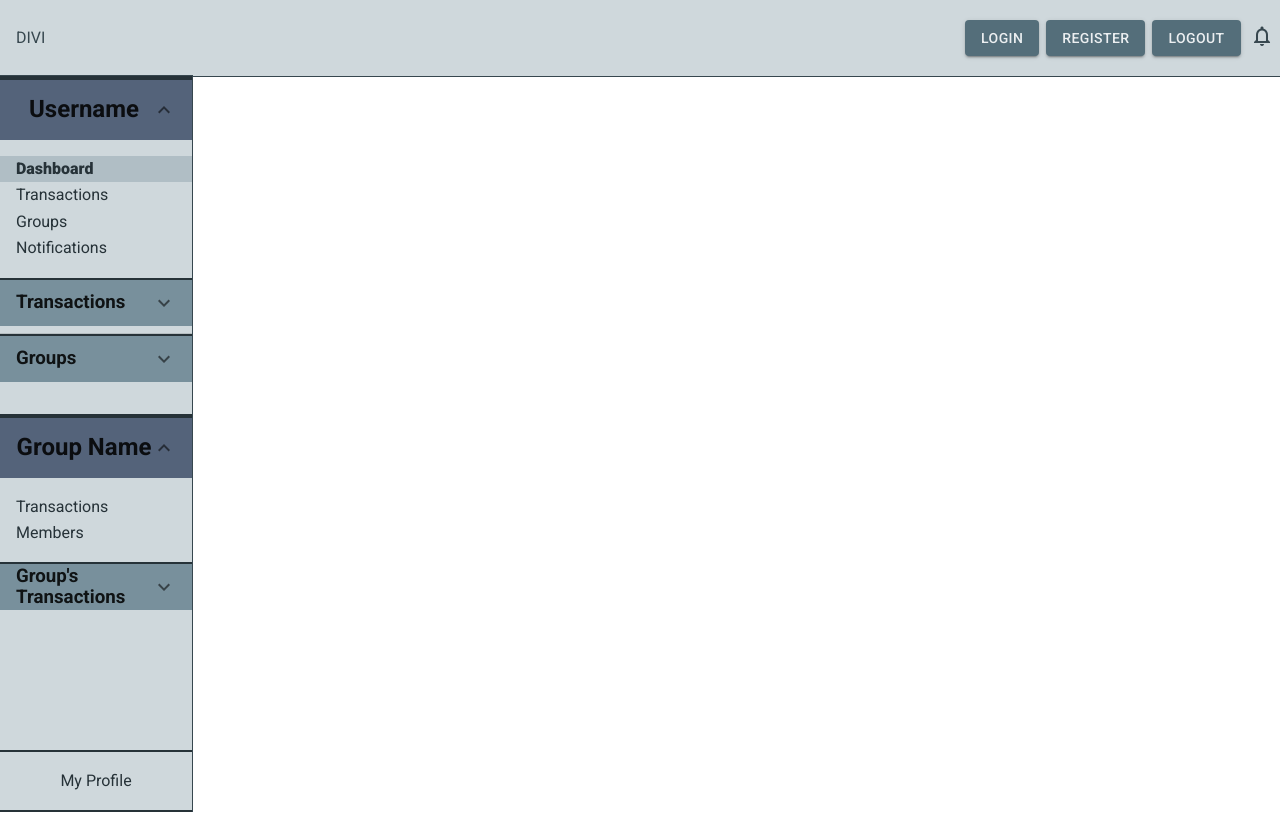
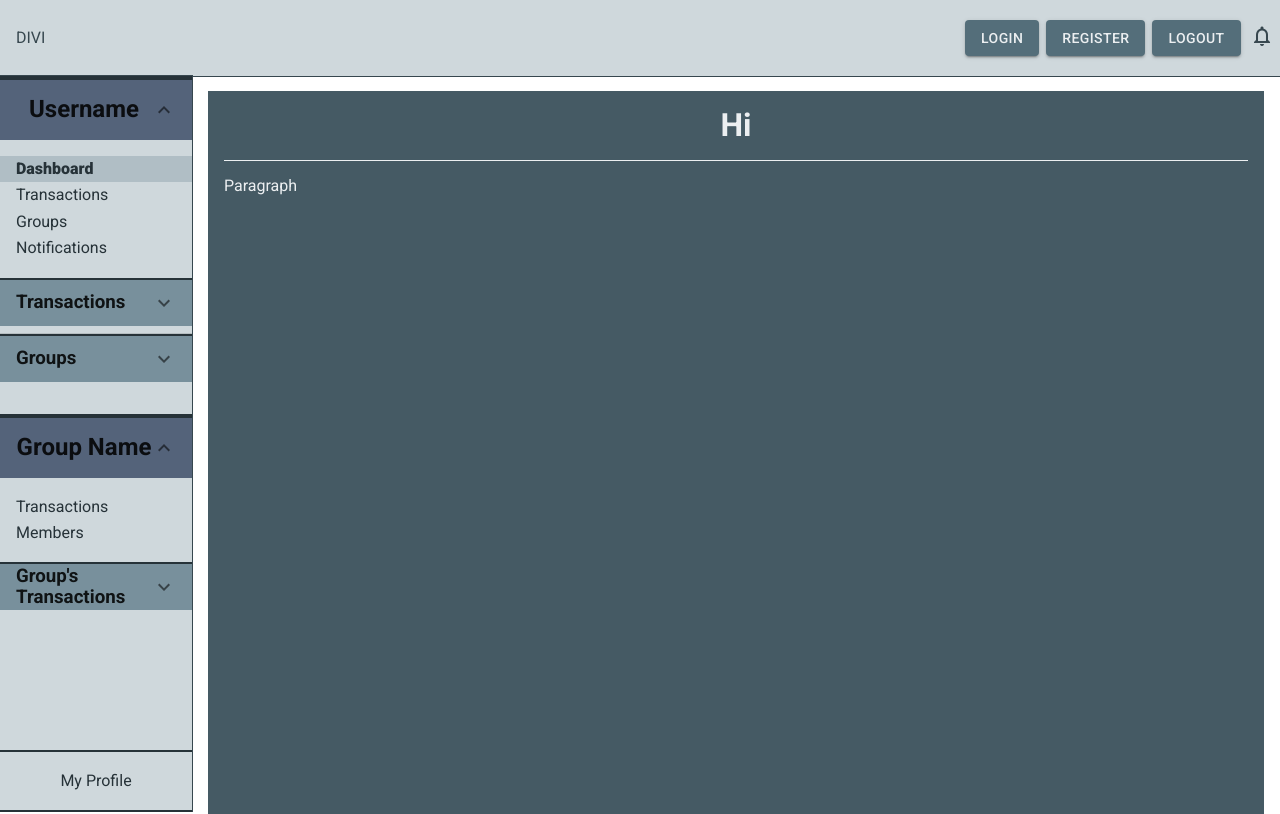
Before and after one commit to v-lane/Divi, a React (Vite) app in the folder frontend/: page /all_groups in a window 1280 px wide. Built offline with nearby package versions, Linux system fonts and the light colour scheme; no server answers.

Commit message:
Add one section body

```diff
--- a/frontend/src/App.jsx
+++ b/frontend/src/App.jsx
@@ -12,6 +12,8 @@ import TopNavigationBar from './components/TopNavigationBar';
 import SideNavigationBar from './components/SideNavigationBar';
 import ThreeSectionBody from './routes/ThreeSectionBody';
 import ModalView from './routes/ModalView';
+import OneSectionBody from './routes/OneSectionBody';
+
 import theme from './styles/createTheme';
 
 import { StyledEngineProvider, ThemeProvider } from '@mui/material/styles';
@@ -87,6 +89,12 @@ function App() {
                   <Route path='new-group' element={<CreateGroupForm />} />
                 </Route>
               </Route>
+              <Route path='all_groups' element={<OneSectionBody />}>
+                <Route element={<ModalView />} >
+                  <Route path='profile' element={<UserProfile />} />
+                  <Route path='new-group' element={<CreateGroupForm />} />
+                </Route>
+              </Route>
             </Routes>
             {background && (
               <Routes>
--- a/frontend/src/App.scss
+++ b/frontend/src/App.scss
@@ -25,6 +25,19 @@ body {
     margin-left: 15vw;
   }
 
+  h1 {
+    padding-top: 0em;
+    padding-bottom: 1rem;
+    margin: 0;
+    width: 100%;
+    border: 1px solid var(--text-color-light);
+    border-left: 0;
+    border-right: 0;
+    border-top: 0;
+    text-align: center;
+    font-size: 2rem;
+  }
+
   h2 {
     padding-top: 0em;
     padding-bottom: 1rem;
--- /dev/null
+++ b/frontend/src/routes/OneSectionBody.jsx
@@ -0,0 +1,22 @@
+import React from 'react';
+
+import '../styles/OneSectionBody.scss';
+
+
+const OneSectionBody = (props) => {
+  const { user, userGroups, transactionData, memberTransactions, openModal } = props;
+
+
+
+  return (
+    <section className='one-section-body'>
+      <article className='main-article'>
+      <h1>Hi</h1>
+      <p>Paragraph</p>
+
+      </article>
+    </section>
+  );
+};
+
+export default OneSectionBody;
--- /dev/null
+++ b/frontend/src/styles/OneSectionBody.scss
@@ -0,0 +1,54 @@
+.one-section-body{
+  display: flex;
+  flex-direction: row;
+  align-items: stretch;
+  color: var(--text-color-light);
+  width: 85vw;
+  height: 90vh;
+
+  .main-article {
+    background-color: var(--primary-color-700);
+    margin:1em;
+    width: 96%;
+    height: 96%;
+    padding: 1em;
+  }
+
+
+  // .left {
+  //   display: flex;
+  //   flex-direction: column;
+  //   justify-content: space-evenly;
+  //   width: 70%;
+
+  //   .top {
+  //     display: flex;
+  //     flex-direction: column;
+  //     justify-content: center;
+  //     text-align: center;
+  //     background-color: var(--primary-color-700);
+  //     margin: 1em 1em 0em;
+  //     padding: .75em .75em 0em;
+  //     height: 50%;
+
+  //   }
+  //   .bottom {
+  //     background-color: var(--primary-color-700);
+  //     margin: 1em 1em 0em;
+  //     padding: 1em 1.5em;
+  //     height: 50%;
+  //     overflow: auto;
+  //   }
+  // }
+
+  // .right {
+  //   width: 30%;
+  //   margin-top: 1em;
+  //   margin-right: 1em;
+  //   padding: 1.5em;
+  //   background-color: var(--primary-color-700);
+  //   overflow:auto;
+
+  // }
+
+}
```
Lines whose indentation alone changed are shown as unchanged.
